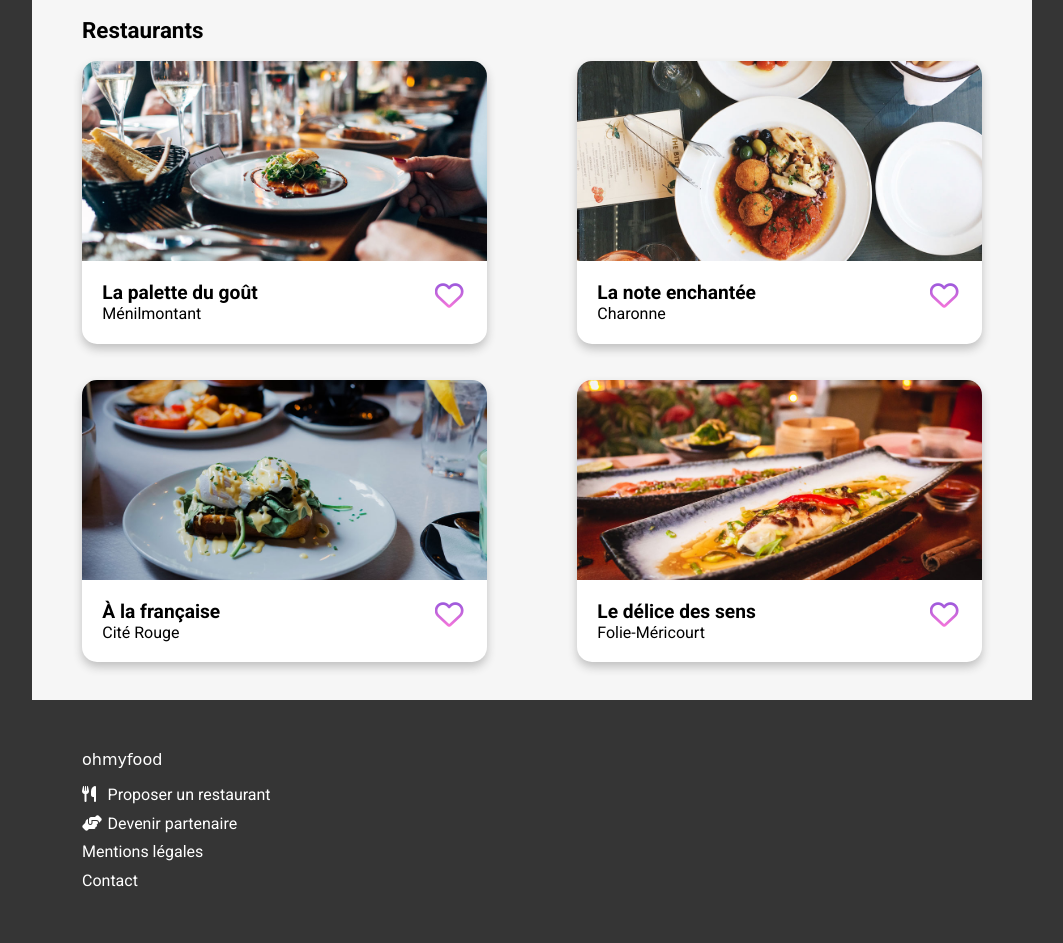
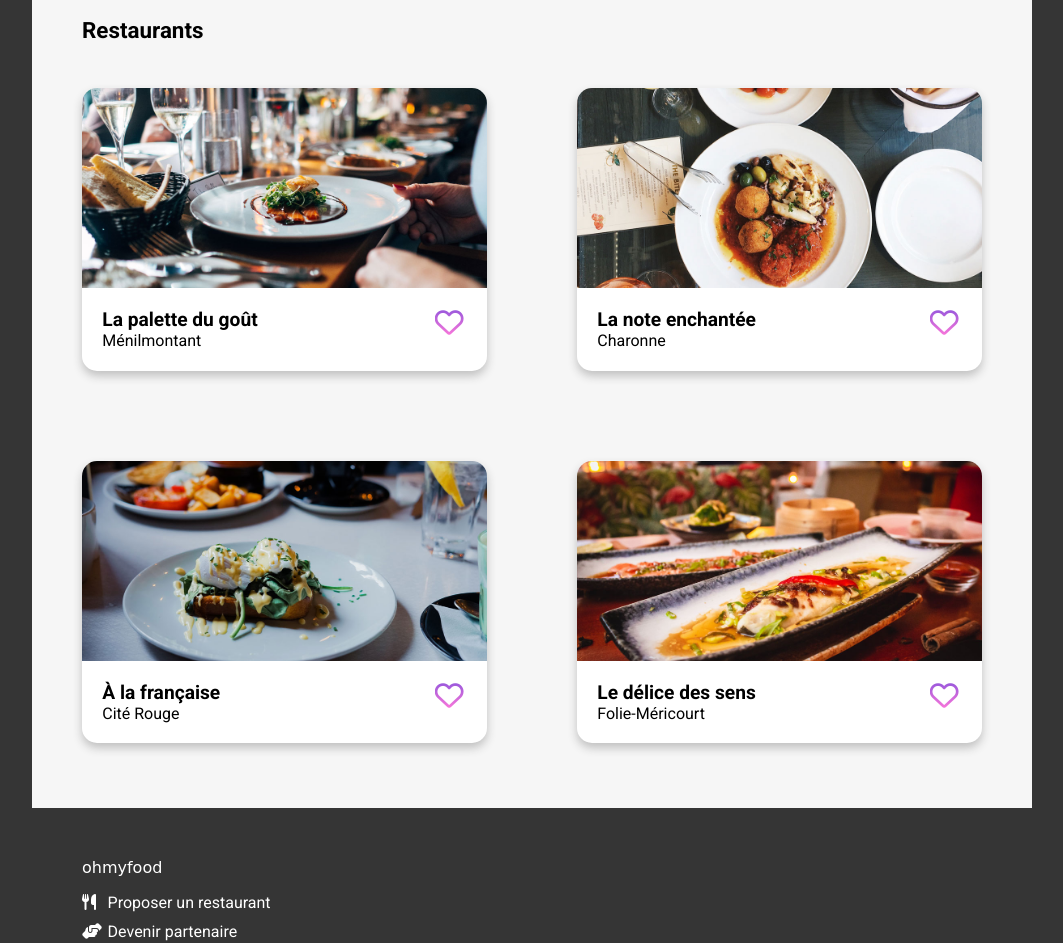
Before and after one commit to antoinebollinger/AntoineBollinger_3_18112020, a plain HTML site: page index.html in a window 1280 px wide. Shown: the part 619-1562 px from the top of the page, without its empty margins (108-1171 px from the left). Drawn offline with Linux system fonts and the light colour scheme; a web font is replaced by a local one.

Commit message:
final_version

```diff
--- a/index.html
+++ b/index.html
@@ -47,7 +47,7 @@
             </section>
             <section class="restaurant">
                 <h2>Restaurants</h2>
-                <a href="la-palette-du-gout.html" title="Réservez votre menu dans le restaurant La palette du goût">
+                <a href="la-palette-du-gout.html" title="Réservez votre menu dans le restaurant La palette du goût" class="card">
                     <div class="card__picture palette"></div>
                     <article class="card__text">
                         <h3>La palette du goût</h3>
@@ -58,7 +58,7 @@
                         </p>
                     </article>
                 </a>
-                <a href="la-note-enchantee.html" title="Réservez votre menu dans le restaurant La note enchantée">
+                <a href="la-note-enchantee.html" title="Réservez votre menu dans le restaurant La note enchantée" class="card">
                     <div class="card__picture note"></div>
                     <article class="card__text">
                         <h3>La note enchantée</h3>
@@ -69,7 +69,7 @@
                         </p>
                     </article>
                 </a>
-                <a href="a-la-francaise.html" title="Réservez votre menu dans le restaurant À la française">
+                <a href="a-la-francaise.html" title="Réservez votre menu dans le restaurant À la française" class="card">
                     <div class="card__picture francaise"></div>
                     <article class="card__text">
                         <h3>À la française</h3>
@@ -80,7 +80,7 @@
                         </p>
                     </article>
                 </a>
-                <a href="le-delice-des-sens.html" title="Réservez votre menu dans le restaurant Le délice des sens">
+                <a href="le-delice-des-sens.html" title="Réservez votre menu dans le restaurant Le délice des sens" class="card">
                     <div class="card__picture delice"></div>
                     <article class="card__text">
                         <h3>Le délice des sens</h3>
--- a/scss/_main_home.scss
+++ b/scss/_main_home.scss
@@ -74,7 +74,7 @@
 .restaurant {
 	background-color: $gris-clair;
     align-items: unset;
-    > a {
+    .card {
         box-sizing: border-box;
         min-height: 200px;
         margin: 5% 0;
```
Also changed, not shown: css/style.css, 1 other file.
